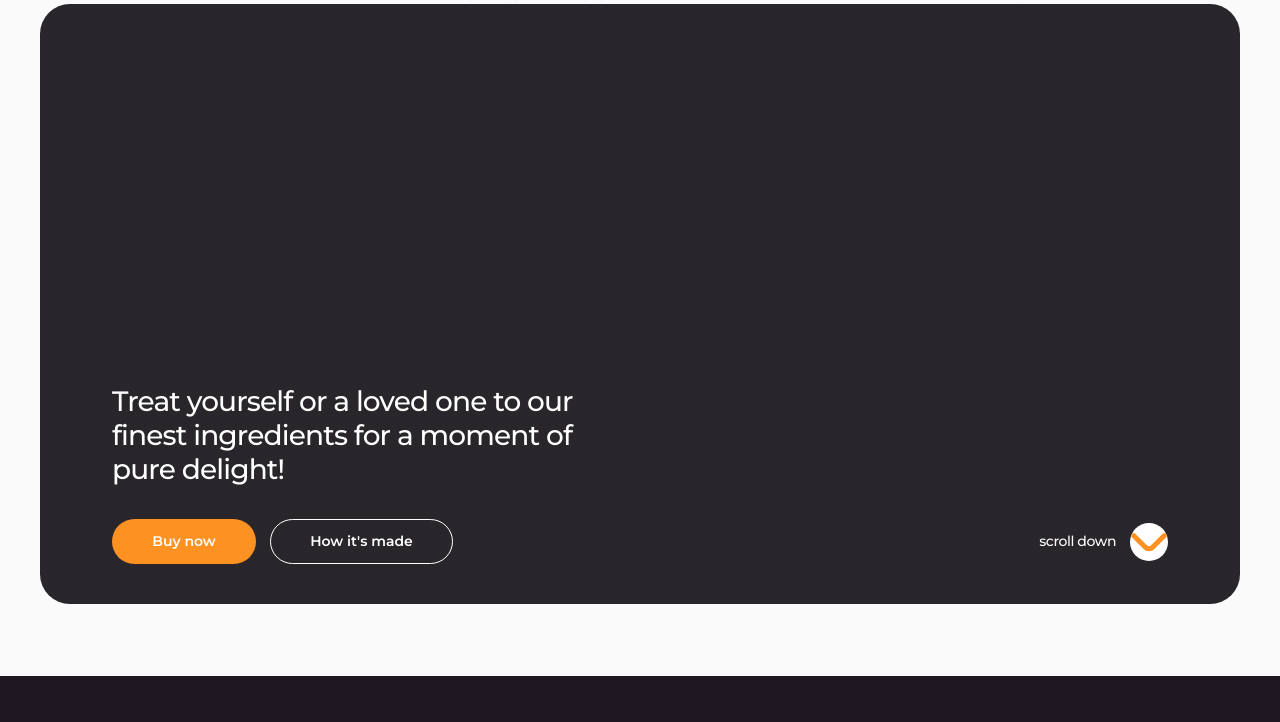
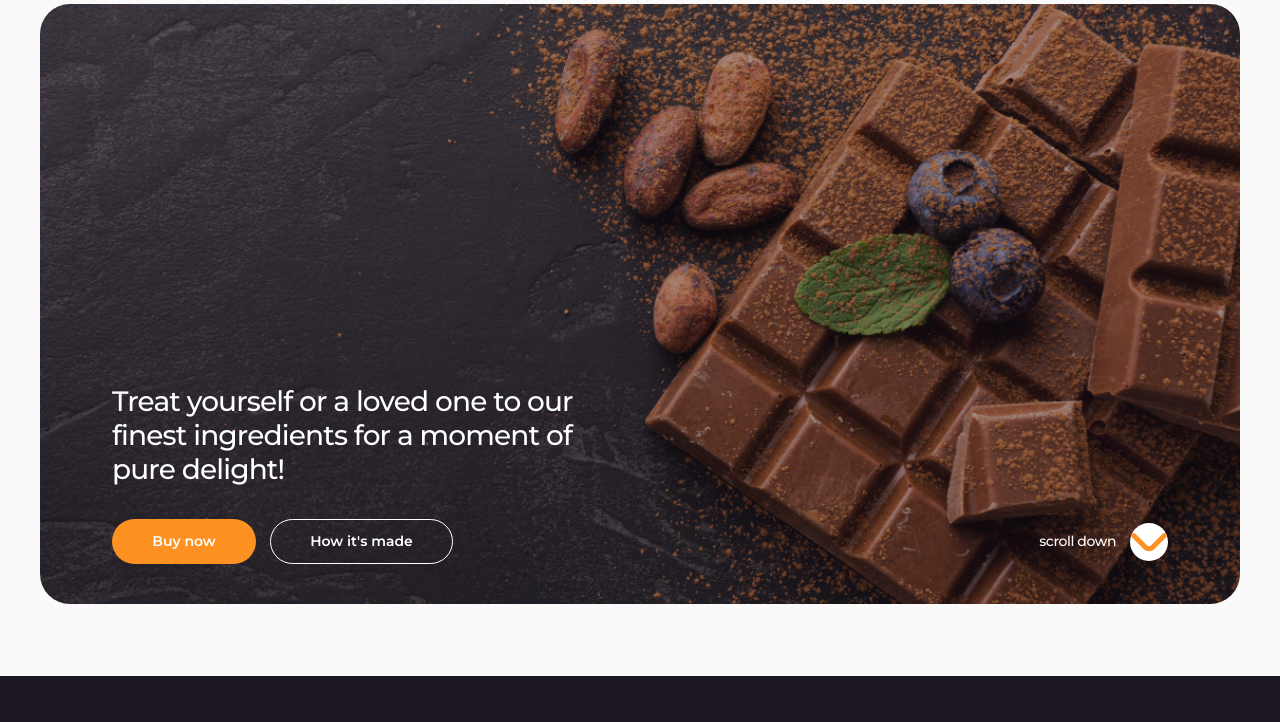
Before and after one commit to NatalinaMatioshko/simply-chocolate, a plain HTML site: page index.html in a window 1280 px wide. Shown: the part 74-796 px from the top of the page. Drawn offline with nearby package versions, Linux system fonts and the light colour scheme.

Commit message:
change background img

```diff
--- a/css/old-style.css
+++ b/css/old-style.css
@@ -162,7 +162,7 @@ body {
       rgba(30, 24, 35, 0.4),
       rgba(30, 24, 35, 0.4)
     ),
-    url("../images/hero/bg.jpg");
+    url("../img/hero/hero-bghero_desk.jpg");
   background-size: cover;
   background-color: #303030;
 }
```
